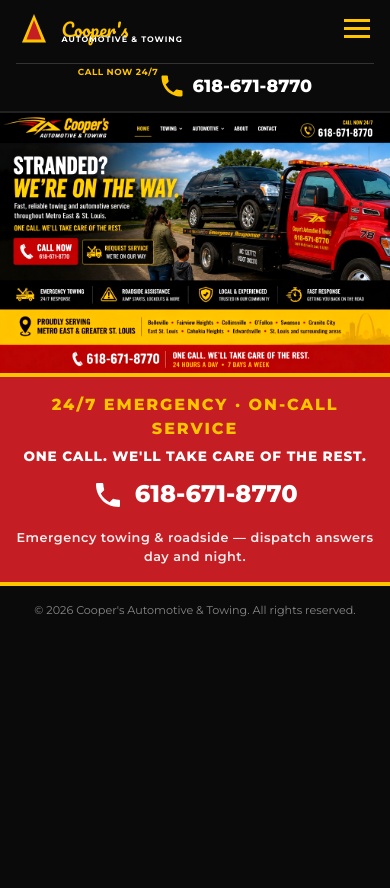
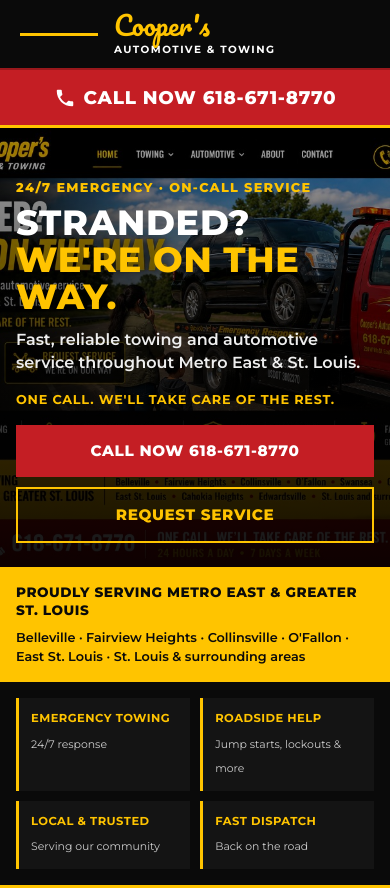
Before and after one commit to msimpson215/cooper-towing, a website: page index.html in a window 390 px wide. Shown: the top 888 px of the page. Before the commit the page ends 844 px from the top, so only its background shows below. Drawn offline with Linux system fonts and the light colour scheme.

Commit message:
Mobile: separate large-text layout; laptop keeps design image

```diff
--- /dev/null
+++ b/css/mobile.css
@@ -0,0 +1,314 @@
+/* Phones & small tablets — laptop keeps full design image (style.css) */
+
+.desktop-only {
+  display: block;
+}
+
+.mobile-only {
+  display: none;
+}
+
+@media (max-width: 900px) {
+  .desktop-only {
+    display: none !important;
+  }
+
+  .mobile-only {
+    display: block;
+  }
+
+  body {
+    min-height: 100dvh;
+    display: flex;
+    flex-direction: column;
+  }
+
+  #main {
+    flex: 1 0 auto;
+    display: flex;
+    flex-direction: column;
+    width: 100%;
+  }
+
+  .mobile-home {
+    flex: 1 0 auto;
+    display: flex;
+    flex-direction: column;
+    width: 100%;
+  }
+
+  /* —— Header —— */
+  .mobile-header {
+    position: sticky;
+    top: 0;
+    z-index: 100;
+    background: var(--black);
+    border-bottom: 3px solid var(--yellow);
+  }
+
+  .mobile-header-top {
+    display: flex;
+    align-items: center;
+    gap: 0.75rem;
+    padding: 0.65rem 1rem;
+  }
+
+  .mobile-header .nav-toggle {
+    display: flex;
+    flex-shrink: 0;
+    order: 1;
+  }
+
+  .mobile-logo {
+    flex: 1;
+    min-width: 0;
+    order: 2;
+  }
+
+  .mobile-logo .logo-name {
+    display: block;
+    font-family: var(--script);
+    font-size: 1.65rem;
+    color: var(--yellow);
+    line-height: 1.15;
+  }
+
+  .mobile-logo .logo-tagline {
+    display: block;
+    font-size: 0.65rem;
+    font-weight: 700;
+    letter-spacing: 0.14em;
+    color: var(--white);
+    margin-top: 0.1rem;
+  }
+
+  .mobile-call-bar {
+    display: flex;
+    align-items: center;
+    justify-content: center;
+    gap: 0.5rem;
+    background: var(--red);
+    color: var(--white);
+    font-size: 1.15rem;
+    font-weight: 800;
+    letter-spacing: 0.04em;
+    padding: 0.85rem 1rem;
+    border-top: 2px solid #9a181c;
+  }
+
+  .mobile-call-bar svg {
+    width: 22px;
+    height: 22px;
+    fill: currentColor;
+    flex-shrink: 0;
+  }
+
+  .mobile-header .site-nav {
+    display: none;
+    background: #111;
+    border-top: 1px solid #333;
+  }
+
+  .mobile-header .site-nav.open {
+    display: block;
+  }
+
+  .mobile-header .nav-list {
+    flex-direction: column;
+    padding: 0.5rem 0;
+    gap: 0;
+  }
+
+  .mobile-header .nav-list > li {
+    border-bottom: 1px solid #222;
+  }
+
+  .mobile-header .nav-link,
+  .mobile-header .nav-dropdown-btn {
+    display: block;
+    width: 100%;
+    text-align: left;
+    padding: 0.85rem 1rem;
+    font-size: 0.95rem;
+    font-weight: 700;
+  }
+
+  .mobile-header .dropdown {
+    position: static;
+    transform: none;
+    opacity: 1;
+    visibility: visible;
+    display: none;
+    background: #0a0a0a;
+    border: none;
+    padding: 0 0 0.5rem;
+  }
+
+  .mobile-header .has-dropdown.open .dropdown {
+    display: block;
+  }
+
+  .mobile-header .dropdown a {
+    padding: 0.65rem 1.25rem;
+    font-size: 0.9rem;
+  }
+
+  /* —— Hero —— */
+  .mobile-hero {
+    position: relative;
+    min-height: 52vh;
+    display: flex;
+    align-items: flex-end;
+    overflow: hidden;
+  }
+
+  .mobile-hero-bg {
+    position: absolute;
+    inset: 0;
+    background: url("../images/hero.png") center 28% / cover no-repeat;
+    filter: brightness(1.08) saturate(1.05);
+  }
+
+  .mobile-hero-shade {
+    position: absolute;
+    inset: 0;
+    background: linear-gradient(
+      180deg,
+      rgba(0, 0, 0, 0.35) 0%,
+      rgba(0, 0, 0, 0.75) 55%,
+      rgba(0, 0, 0, 0.92) 100%
+    );
+  }
+
+  .mobile-hero-content {
+    position: relative;
+    z-index: 1;
+    padding: 1.25rem 1rem 1.5rem;
+    width: 100%;
+  }
+
+  .mobile-hero-kicker {
+    margin: 0 0 0.5rem;
+    font-size: 0.8rem;
+    font-weight: 800;
+    letter-spacing: 0.1em;
+    color: var(--yellow);
+    text-transform: uppercase;
+  }
+
+  .mobile-hero-content .hero-line {
+    display: block;
+    font-size: clamp(2rem, 9vw, 2.75rem);
+    font-weight: 800;
+    line-height: 1.05;
+    letter-spacing: 0.02em;
+  }
+
+  .mobile-hero-content .hero-line-white {
+    color: var(--white);
+  }
+
+  .mobile-hero-content .hero-line-yellow {
+    color: var(--yellow);
+  }
+
+  .mobile-hero-sub {
+    margin: 0.75rem 0 1rem;
+    font-size: 1rem;
+    font-weight: 600;
+    line-height: 1.45;
+    color: #eee;
+  }
+
+  .mobile-hero-tag {
+    margin: 0 0 1rem;
+    font-size: 0.8rem;
+    font-weight: 700;
+    letter-spacing: 0.06em;
+    color: var(--yellow);
+    text-transform: uppercase;
+  }
+
+  .mobile-hero-actions {
+    display: flex;
+    flex-direction: column;
+    gap: 0.65rem;
+  }
+
+  .btn-large {
+    width: 100%;
+    justify-content: center;
+    padding: 1rem 1.25rem;
+    font-size: 0.95rem;
+  }
+
+  /* —— Yellow service bar —— */
+  .mobile-service-area {
+    background: var(--yellow);
+    color: var(--black);
+    padding: 1rem;
+  }
+
+  .mobile-service-area h2 {
+    margin: 0 0 0.5rem;
+    font-size: 0.85rem;
+    font-weight: 800;
+    letter-spacing: 0.04em;
+    line-height: 1.35;
+  }
+
+  .mobile-service-area p {
+    margin: 0;
+    font-size: 0.8rem;
+    font-weight: 600;
+    line-height: 1.5;
+  }
+
+  /* —— Feature chips —— */
+  .mobile-features {
+    display: grid;
+    grid-template-columns: 1fr 1fr;
+    gap: 0.65rem;
+    padding: 1rem;
+    background: var(--black);
+  }
+
+  .mobile-feature {
+    background: #141414;
+    border-left: 3px solid var(--yellow);
+    padding: 0.75rem;
+  }
+
+  .mobile-feature strong {
+    display: block;
+    font-size: 0.72rem;
+    color: var(--yellow);
+    letter-spacing: 0.04em;
+    margin-bottom: 0.2rem;
+  }
+
+  .mobile-feature span {
+    font-size: 0.68rem;
+    color: #ccc;
+    line-height: 1.35;
+  }
+
+  #main .emergency-strip {
+    margin-top: auto;
+    flex-shrink: 0;
+  }
+
+  #main .footer-copy {
+    flex-shrink: 0;
+    padding: 1rem 1rem 1.25rem;
+    font-size: 0.75rem;
+  }
+
+  .emergency-badge {
+    font-size: 1.05rem;
+  }
+
+  .emergency-phone {
+    font-size: 2rem;
+  }
+}
--- a/index.html
+++ b/index.html
@@ -9,6 +9,7 @@
   <link rel="preconnect" href="https://fonts.gstatic.com" crossorigin>
   <link href="https://fonts.googleapis.com/css2?family=Montserrat:wght@400;600;700;800&family=Pacifico&display=swap" rel="stylesheet">
   <link rel="stylesheet" href="css/style.css">
+  <link rel="stylesheet" href="css/mobile.css">
 </head>
 <body>
   <a class="skip-link" href="#main">Skip to content</a>
@@ -16,7 +17,84 @@
   <main id="main">
     <h1 class="sr-only">Cooper's Automotive and Towing — 24/7 towing Metro East and St. Louis.</h1>
 
-    <section class="design-panel" aria-label="Cooper's Automotive and Towing">
+    <!-- Phone layout: big text, no tiny mockup image -->
+    <div class="mobile-home mobile-only">
+      <header class="mobile-header">
+        <div class="mobile-header-top">
+          <button class="nav-toggle" type="button" aria-expanded="false" aria-controls="mobile-nav">
+            <span class="nav-toggle-bar"></span>
+            <span class="nav-toggle-bar"></span>
+            <span class="nav-toggle-bar"></span>
+            <span class="sr-only">Menu</span>
+          </button>
+          <a href="/" class="mobile-logo">
+            <span class="logo-name">Cooper's</span>
+            <span class="logo-tagline">AUTOMOTIVE &amp; TOWING</span>
+          </a>
+        </div>
+        <a href="tel:6186718770" class="mobile-call-bar">
+          <svg viewBox="0 0 24 24" aria-hidden="true"><path d="M6.6 10.8c1.4 2.8 3.8 5.1 6.6 6.6l2.2-2.2c.3-.3.7-.4 1-.2 1.1.4 2.3.6 3.6.6.6 0 1 .4 1 1V20c0 .6-.4 1-1 1C10.3 21 3 13.7 3 4c0-.6.4-1 1-1h3.5c.6 0 1 .4 1 1 0 1.3.2 2.5.6 3.6.1.3 0 .7-.2 1L6.6 10.8z"/></svg>
+          CALL NOW 618-671-8770
+        </a>
+        <nav id="mobile-nav" class="site-nav" aria-label="Main">
+          <ul class="nav-list">
+            <li><a href="/" class="nav-link active">HOME</a></li>
+            <li class="has-dropdown">
+              <button type="button" class="nav-link nav-dropdown-btn" aria-expanded="false">TOWING</button>
+              <ul class="dropdown">
+                <li><a href="/towing/">All Towing Services</a></li>
+                <li><a href="/towing/emergency.html">Emergency Towing 24/7</a></li>
+                <li><a href="/towing/flatbed.html">Flatbed Towing</a></li>
+                <li><a href="/towing/roadside.html">Roadside Assistance</a></li>
+                <li><a href="/towing/accident-recovery.html">Accident Recovery</a></li>
+              </ul>
+            </li>
+            <li class="has-dropdown">
+              <button type="button" class="nav-link nav-dropdown-btn" aria-expanded="false">AUTOMOTIVE</button>
+              <ul class="dropdown">
+                <li><a href="/automotive/">All Automotive</a></li>
+                <li><a href="/automotive/repairs.html">General Repairs</a></li>
+                <li><a href="/automotive/diagnostics.html">Diagnostics</a></li>
+                <li><a href="/automotive/brakes.html">Brakes &amp; Suspension</a></li>
+                <li><a href="/automotive/maintenance.html">Oil &amp; Maintenance</a></li>
+              </ul>
+            </li>
+            <li><a href="/about.html" class="nav-link">ABOUT</a></li>
+            <li><a href="/contact.html" class="nav-link">CONTACT</a></li>
+          </ul>
+        </nav>
+      </header>
+
+      <section class="mobile-hero">
+        <div class="mobile-hero-bg" aria-hidden="true"></div>
+        <div class="mobile-hero-shade" aria-hidden="true"></div>
+        <div class="mobile-hero-content">
+          <p class="mobile-hero-kicker">24/7 EMERGENCY · ON-CALL SERVICE</p>
+          <span class="hero-line hero-line-white">STRANDED?</span>
+          <span class="hero-line hero-line-yellow">WE'RE ON THE WAY.</span>
+          <p class="mobile-hero-sub">Fast, reliable towing and automotive service throughout Metro East &amp; St. Louis.</p>
+          <p class="mobile-hero-tag">ONE CALL. WE'LL TAKE CARE OF THE REST.</p>
+          <div class="mobile-hero-actions">
+            <a href="tel:6186718770" class="btn btn-call btn-large">CALL NOW 618-671-8770</a>
+            <button type="button" class="btn btn-service btn-large" data-open-modal="service">REQUEST SERVICE</button>
+          </div>
+        </div>
+      </section>
+
+      <div class="mobile-service-area">
+        <h2>PROUDLY SERVING METRO EAST &amp; GREATER ST. LOUIS</h2>
+        <p>Belleville · Fairview Heights · Collinsville · O'Fallon · East St. Louis · St. Louis &amp; surrounding areas</p>
+      </div>
+
+      <div class="mobile-features">
+        <div class="mobile-feature"><strong>EMERGENCY TOWING</strong><span>24/7 response</span></div>
+        <div class="mobile-feature"><strong>ROADSIDE HELP</strong><span>Jump starts, lockouts &amp; more</span></div>
+        <div class="mobile-feature"><strong>LOCAL &amp; TRUSTED</strong><span>Serving our community</span></div>
+        <div class="mobile-feature"><strong>FAST DISPATCH</strong><span>Back on the road</span></div>
+      </div>
+    </div>
+
+    <section class="design-panel desktop-only" aria-label="Cooper's Automotive and Towing">
       <div class="design-panel-frame">
         <header class="design-nav-overlay site-header">
           <div class="header-inner">
@@ -36,7 +114,7 @@
               <span class="nav-toggle-bar"></span>
               <span class="sr-only">Menu</span>
             </button>
-            <nav id="site-nav" class="site-nav" aria-label="Main">
+            <nav id="site-nav" class="site-nav desktop-nav" aria-label="Main">
               <ul class="nav-list">
                 <li><a href="/" class="nav-link active">HOME</a></li>
                 <li class="has-dropdown">
--- a/js/nav.js
+++ b/js/nav.js
@@ -1,10 +1,12 @@
 (function () {
-  const navToggle = document.querySelector(".nav-toggle");
-  const siteNav = document.getElementById("site-nav");
+  document.querySelectorAll(".nav-toggle").forEach((navToggle) => {
+    const navId = navToggle.getAttribute("aria-controls");
+    const siteNav = navId ? document.getElementById(navId) : null;
 
-  navToggle?.addEventListener("click", () => {
-    const open = siteNav?.classList.toggle("open");
-    navToggle.setAttribute("aria-expanded", String(!!open));
+    navToggle.addEventListener("click", () => {
+      const open = siteNav?.classList.toggle("open");
+      navToggle.setAttribute("aria-expanded", String(!!open));
+    });
   });
 
   document.querySelectorAll(".nav-dropdown-btn").forEach((btn) => {
```
